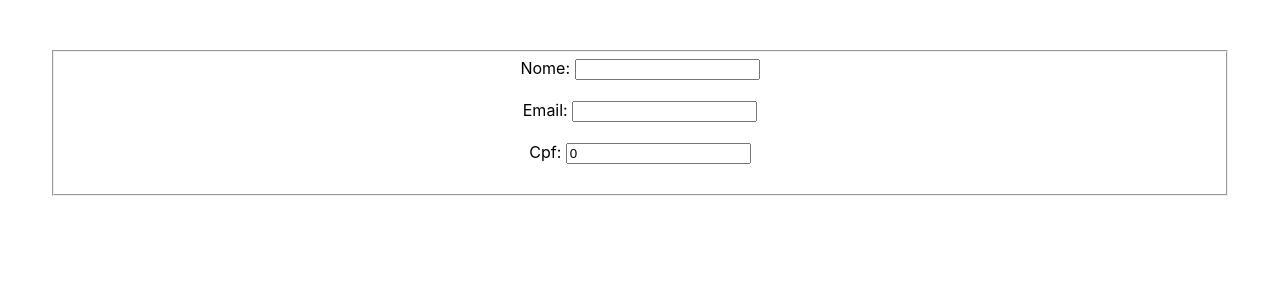
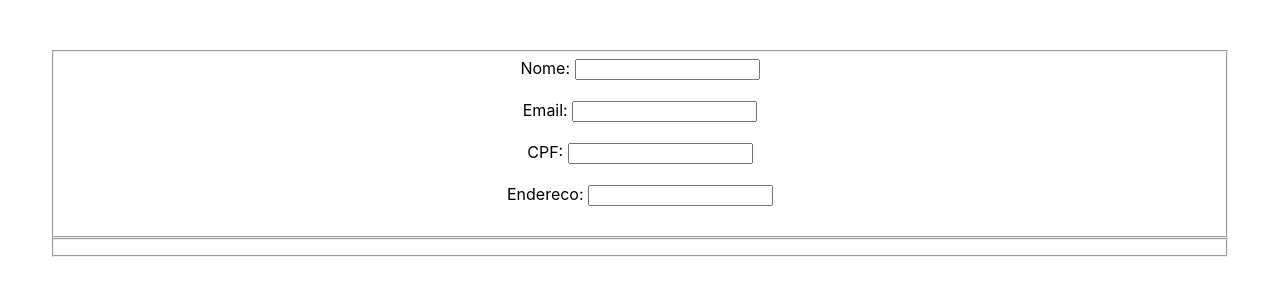
Before and after one commit to marcusrodriguesdev/trybe-exercises, a React (Create React App) app in the folder bloco_12/day_2/: page / in a window 1280 px wide. Shown: the top 300 px of the page. Built offline with nearby package versions, Linux system fonts and the light colour scheme.

Commit message:
inputs - part 1

```diff
--- a/bloco_12/day_2/src/components/Cpf.jsx
+++ b/bloco_12/day_2/src/components/Cpf.jsx
@@ -4,8 +4,8 @@
   render() {
     const { value, handleChange } = this.props;
     return (
-      <label htmlFor="Cpf">
-        <input type="Cpf" maxLength="40" id="" name="Cpf" required value={value} onChange={handleChange} />
+      <label htmlFor="cpf">
+        <input type="text" maxLength="11" id="" name="cpf" required value={value} onChange={handleChange} />
       </label>
     );
   }
--- a/bloco_12/day_2/src/components/Email.jsx
+++ b/bloco_12/day_2/src/components/Email.jsx
@@ -5,7 +5,7 @@
     const { value, handleChange } = this.props;
     return (
       <label htmlFor="email">
-        <input type="email" maxLength="40" id="" name="email" required value={value} onChange={handleChange} />
+        <input type="email" maxLength="50" id="" name="email" required value={value} onChange={handleChange} />
       </label>
     );
   }
--- /dev/null
+++ b/bloco_12/day_2/src/components/Endereco.jsx
@@ -0,0 +1,16 @@
+import React, { Component } from 'react';
+
+export default class Endereco extends Component {
+  render() {
+    const { value, handleChange } = this.props;
+
+    let error = undefined;
+    if (value.length > '200') error = 'Endereco maior que permitido'
+    return (
+      <label htmlFor="endereco">
+        <input type="text" id="" name="endereco" required value={value} onChange={handleChange} />
+        <span>{error ? error : ''}</span>
+      </label>
+    );
+  }
+}
--- a/bloco_12/day_2/src/components/Form.js
+++ b/bloco_12/day_2/src/components/Form.js
@@ -2,6 +2,7 @@
 import Cpf from './Cpf';
 import Email from './Email';
 import Text from './Text';
+import Endereco from './Endereco';
 
 export default class Form extends Component {
   constructor() {
@@ -10,8 +11,8 @@
     this.state = {
       nome:'',
       email:'',
-      cpf:0,
-
+      cpf:'',
+      endereco:'',
     }
     this.handleChange = this.handleChange.bind(this);
   }
@@ -33,7 +34,12 @@
 
           Email: <Email value={this.state.email} handleChange={this.handleChange} /><br /><br />
 
-          Cpf: <Cpf value={this.state.cpf} handleChange={this.handleChange} /><br /><br />
+          CPF: <Cpf value={this.state.cpf} handleChange={this.handleChange} /><br /><br />
+
+          Endereco: <Endereco value={this.state.endereco} handleChange={this.handleChange} /><br /><br />
+        </fieldset>
+        <fieldset>
+
         </fieldset>
       </form>
     );
```
